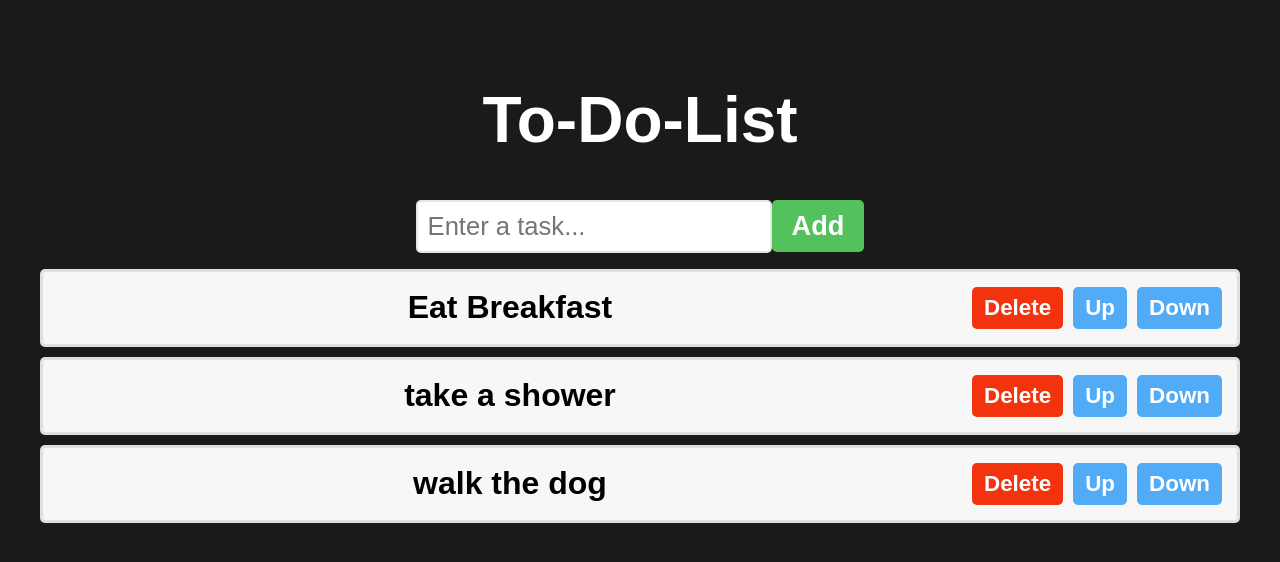
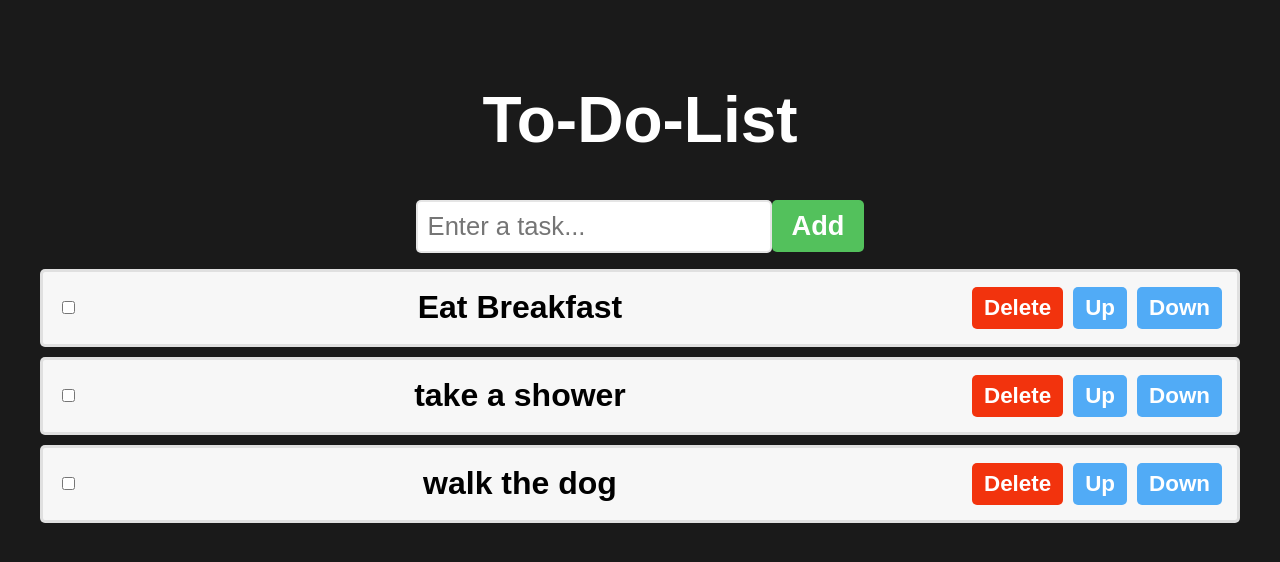
Before and after one commit to Dilwar96/To-Do-List, a React (Vite) app: page / in a window 1280 px wide. Shown: the top 562 px of the page. Built offline with nearby package versions, Linux system fonts and the light colour scheme.

Commit message:
add the chechBox

```diff
--- a/src/components/ToDo.tsx
+++ b/src/components/ToDo.tsx
@@ -1,4 +1,4 @@
-import { useDebugValue, useState } from "react";
+import { useState } from "react";
 
 const ToDo = () => {
   const [tasks, setTasks] = useState([
@@ -60,6 +60,7 @@ const ToDo = () => {
       <ol>
         {tasks.map((task, index) => (
           <li key={index}>
+            <input type="checkbox" className="checkBox"></input>
             <span className="text">{task}</span>
             <button className="delete-button" onClick={() => deleteTask(index)}>
               Delete
--- a/src/index.css
+++ b/src/index.css
@@ -71,3 +71,7 @@ li{
     font-size: 1.4rem;
     margin-left: 10px;
 }
+
+.chechBox{
+    transform: scale(2)
+}
```
